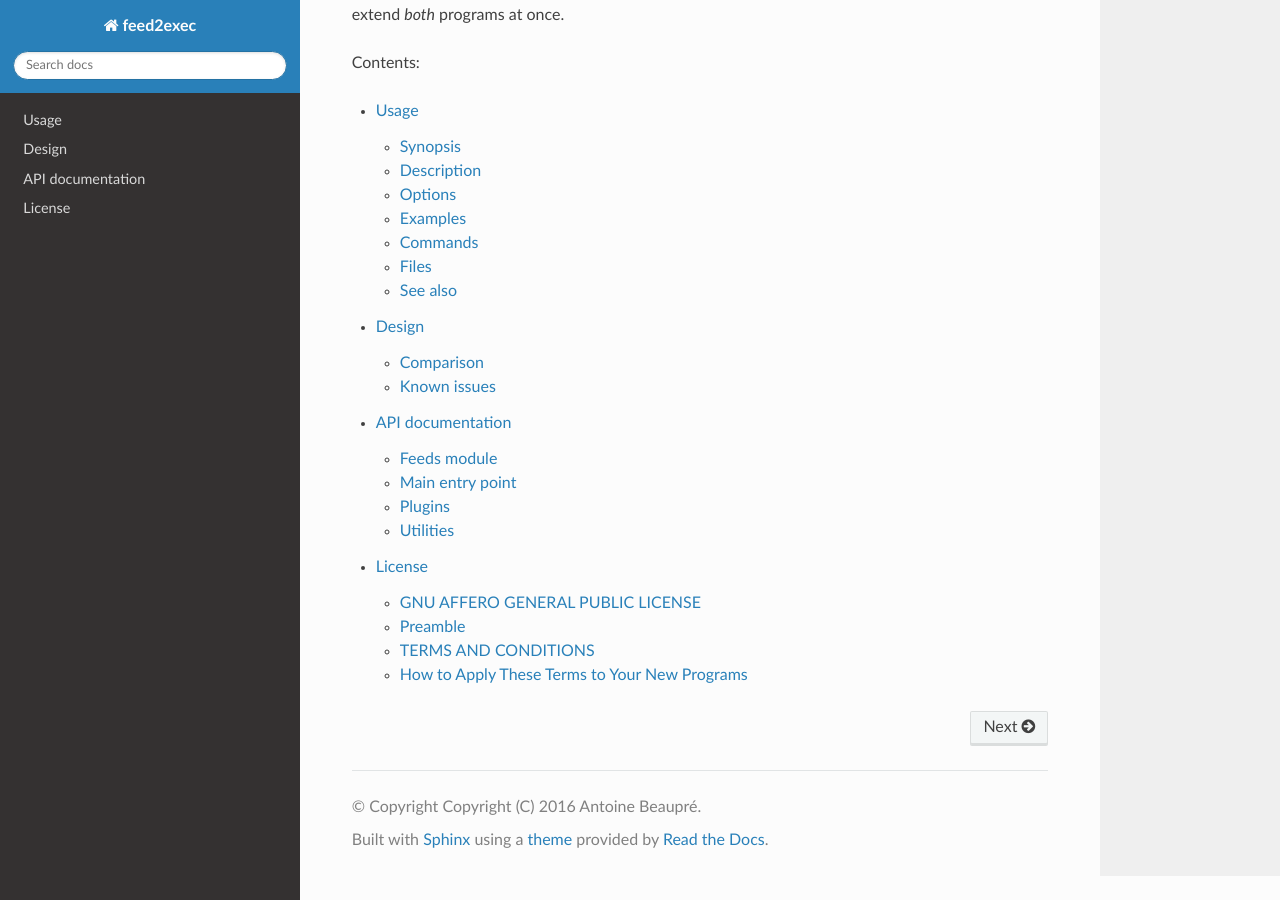
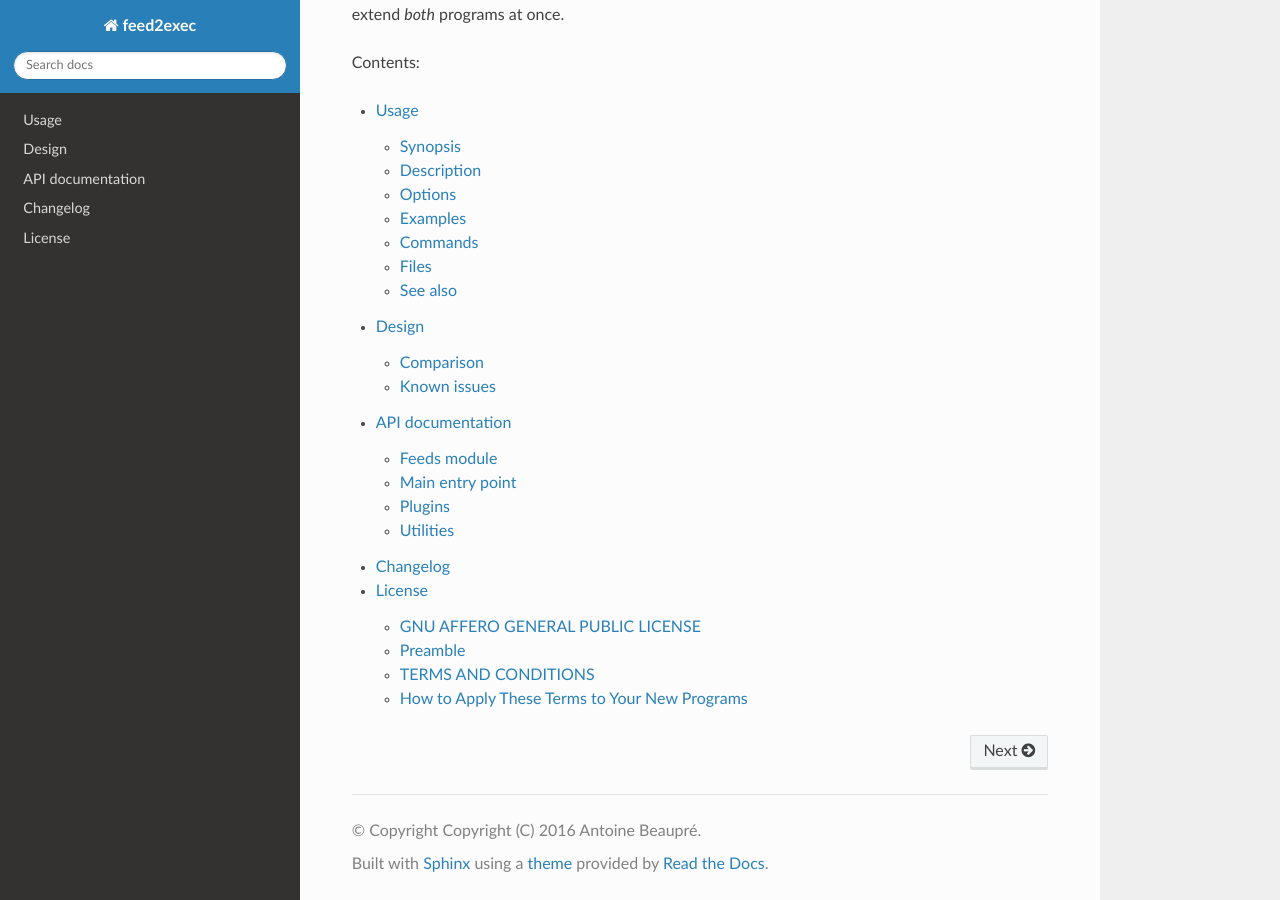
Before and after one commit to timb-machine-mirrors/anarcat-feed2exec, a Sphinx documentation site: the page built from doc/index.rst, in a window 1280 px wide and 900 px high, scrolled down 1907 px. Built offline with Sphinx 7.4.7 and the Read the Docs theme 2.0.0, drawn with Linux system fonts in a browser that asks for light colours; the version number could not be read and is left out.

Commit message:
include changelog

```diff
--- /dev/null
+++ b/doc/changelog.rst
@@ -0,0 +1,5 @@
+Changelog
+=========
+
+.. include:: ../debian/changelog
+   :literal:
--- a/doc/index.rst
+++ b/doc/index.rst
@@ -14,4 +14,5 @@ Contents:
    Usage <usage>
    design
    Contribute <contribute>
+   changelog
    license
```
